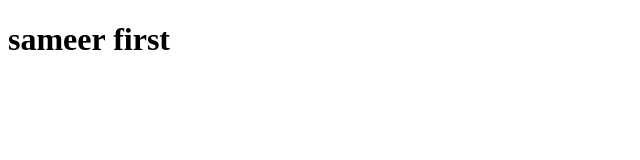
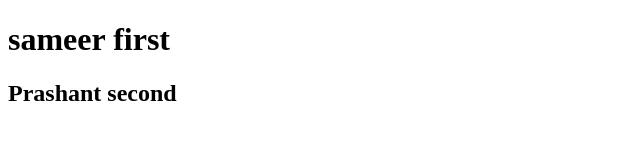
Before and after one commit to sameer2210/sam, a plain HTML site: page index.html in a window 1280 px wide. Shown: the whole page, without its empty margins (0-640 px from the left). Drawn offline with Linux system fonts and the light colour scheme.

Commit message:
prashant commit

```diff
--- a/index.html
+++ b/index.html
@@ -7,6 +7,6 @@
 </head>
 <body>
     <h1>sameer first </h1>
-
+    <h2>Prashant second</h2>
 </body>
 </html>
```
